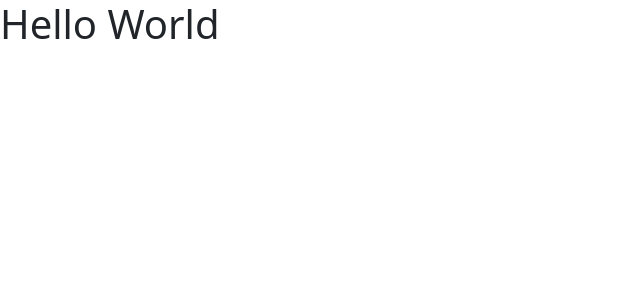
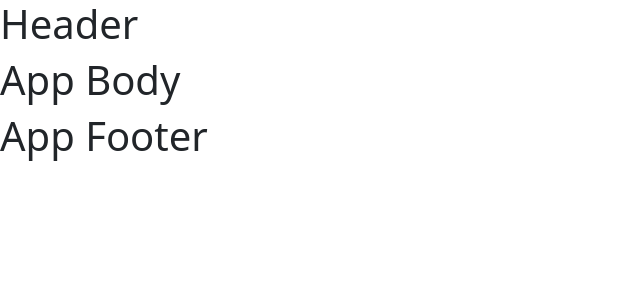
Before and after one commit to dac-23-mumbai/third-react-app, a React (Create React App) app: page / in a window 1280 px wide. Shown: the top 300 px of the page, without its empty margins (0-640 px from the left). Built offline with nearby package versions, Linux system fonts and the light colour scheme.

Commit message:
multiple functions.

```diff
--- a/src/App.js
+++ b/src/App.js
@@ -1,7 +1,37 @@
+// User Defined Tag: <App />
 function App() {
   return (
     <>
-      <h1>Hello World</h1>
+      <AppHeader />
+      <AppBody />
+      <AppFooter />
+    </>
+  );
+}
+
+// User Defined Tag: <AppHeader />
+function AppHeader() {
+  return (
+    <>
+      <h1>Header</h1>
+    </>
+  );
+}
+
+// User Defined Tag: <AppBody />
+function AppBody() {
+  return (
+    <>
+      <h1>App Body</h1>
+    </>
+  );
+}
+
+// User Defined Tag: <AppFooter />
+function AppFooter() {
+  return (
+    <>
+      <h1>App Footer</h1>
     </>
   );
 }
```
